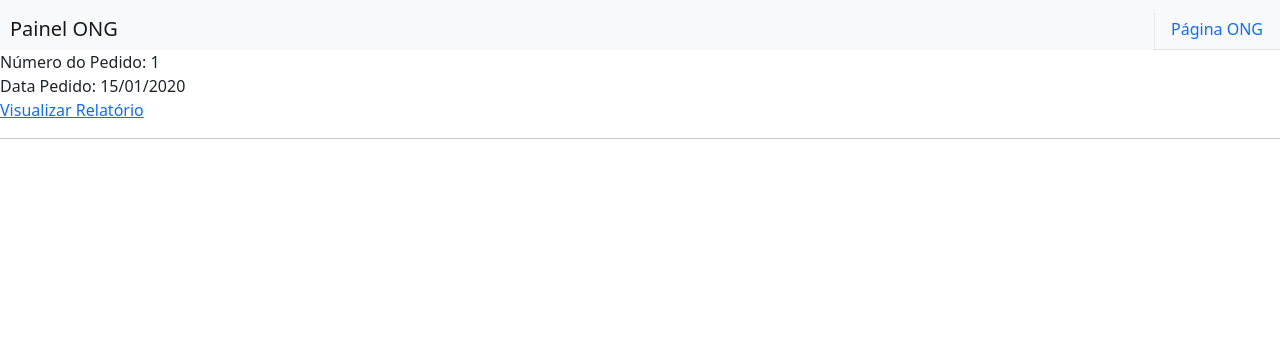
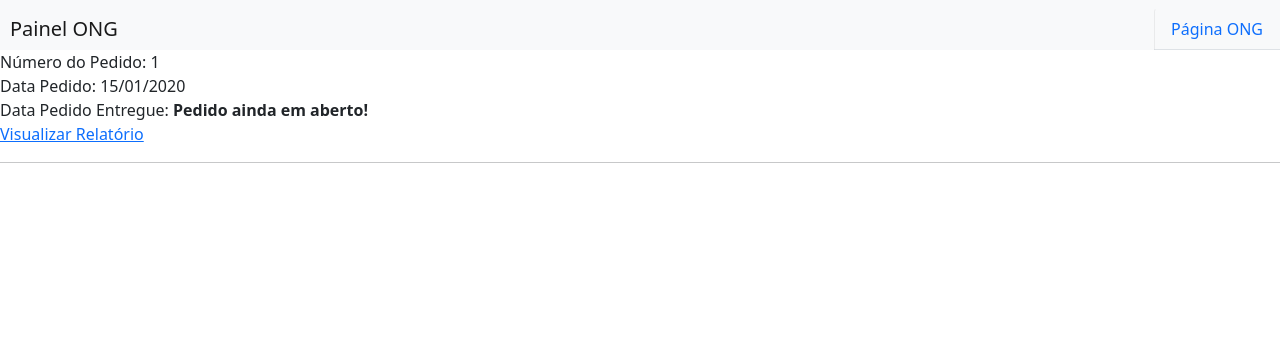
Before and after one commit to CKrone/projeto-hortas, a PHP site: page /php/gerarrelatoriosong.php?cod_ong=1 in a window 1280 px wide. Shown: the top 350 px of the page. Run offline with PHP 8.4, Linux system fonts and the light colour scheme; the visitor is signed in with stand-in values (Sample User, id 1); tables that the repository leaves empty hold one stand-in row (values such as "Sample post"); data that the repository does not hold is empty; some libraries are stand-ins or nearby versions.

Commit message:
Feito atualização da data de entrega do pedido, para finalizar, mostrando

```diff
--- a/hortas/php/gerarrelatorios.php
+++ b/hortas/php/gerarrelatorios.php
@@ -54,13 +54,13 @@ $cod_produtor = FILTER_INPUT(INPUT_GET, 'cod_produtor', FILTER_SANITIZE_NUMBER_I
         echo "Número do Pedido: " . $row_pedido['cod_pedido'] . '<br>';
         //echo "Pedido: " . $row_pedido['cod_ong']. '<br>';
         echo "Data Pedido: " . date("d/m/Y", strtotime($row_pedido['data_pedido'])) . '<br>';
-            if ($row_pedido['data_entrega'] == null){
+        if ($row_pedido['data_entrega'] == null) {
             echo "Data Pedido Entregue: <strong>Pedido ainda em aberto!</strong><br>";
+            echo "<a href='finalizarpedido.php?cod_pedido=$row_pedido[cod_pedido]'>Finalizar Pedido</a><br>";
         } else {
             echo "Data Pedido Entregue " . date("d/m/Y", strtotime($row_pedido['data_entrega'])) . '<br>';
         }
-            echo "<a href='listarrelatorio.php?cod_pedido=$row_pedido[cod_pedido]'>Visualizar Relatório</a><br>";
-            echo "<a href='finalizarpedido.php?cod_pedido=$row_pedido[cod_pedido]'>Finalizar Pedido</a><br><hr>";
+        echo "<a href='listarrelatorio.php?cod_pedido=$row_pedido[cod_pedido]'>Visualizar Relatório</a><br><hr>";
     }
     ?>
 </body>
--- a/hortas/php/gerarrelatoriosong.php
+++ b/hortas/php/gerarrelatoriosong.php
@@ -3,7 +3,7 @@ session_start();
 include_once("conexao.php");
 
 $cod_produtor = FILTER_INPUT(INPUT_GET, 'cod_produtor', FILTER_SANITIZE_NUMBER_INT);
-$cod_ong = filter_input(INPUT_GET,'cod_ong', FILTER_SANITIZE_NUMBER_INT);
+$cod_ong = filter_input(INPUT_GET, 'cod_ong', FILTER_SANITIZE_NUMBER_INT);
 
 
 ?>
@@ -55,12 +55,14 @@ $cod_ong = filter_input(INPUT_GET,'cod_ong', FILTER_SANITIZE_NUMBER_INT);
         echo "Número do Pedido: " . $row_pedido['cod_pedido'] . '<br>';
         //echo "Pedido: " . $row_pedido['cod_ong']. '<br>';
         echo "Data Pedido: " . date("d/m/Y", strtotime($row_pedido['data_pedido'])) . '<br>';
+        if ($row_pedido['data_entrega'] == null) {
+            echo "Data Pedido Entregue: <strong>Pedido ainda em aberto!</strong><br>";
+        } else {
+            echo "Data Pedido Entregue " . date("d/m/Y", strtotime($row_pedido['data_entrega'])) . '<br>';
+        }
 
         echo "<a href='listarrelatorioong.php?cod_pedido=$row_pedido[cod_pedido]'>Visualizar Relatório</a><br><hr>";
     }
-
-
     ?>
 </body>
-
 </html>
--- a/hortas/php/telaProdutor.php
+++ b/hortas/php/telaProdutor.php
@@ -66,6 +66,5 @@ $cod_produtor = filter_input(INPUT_GET, 'cod_produtor', FILTER_SANITIZE_NUMBER_I
 			</li>
 		</ul>
 	</nav>
-
 </body>
 </html>
```
Lines whose indentation alone changed are shown as unchanged.
